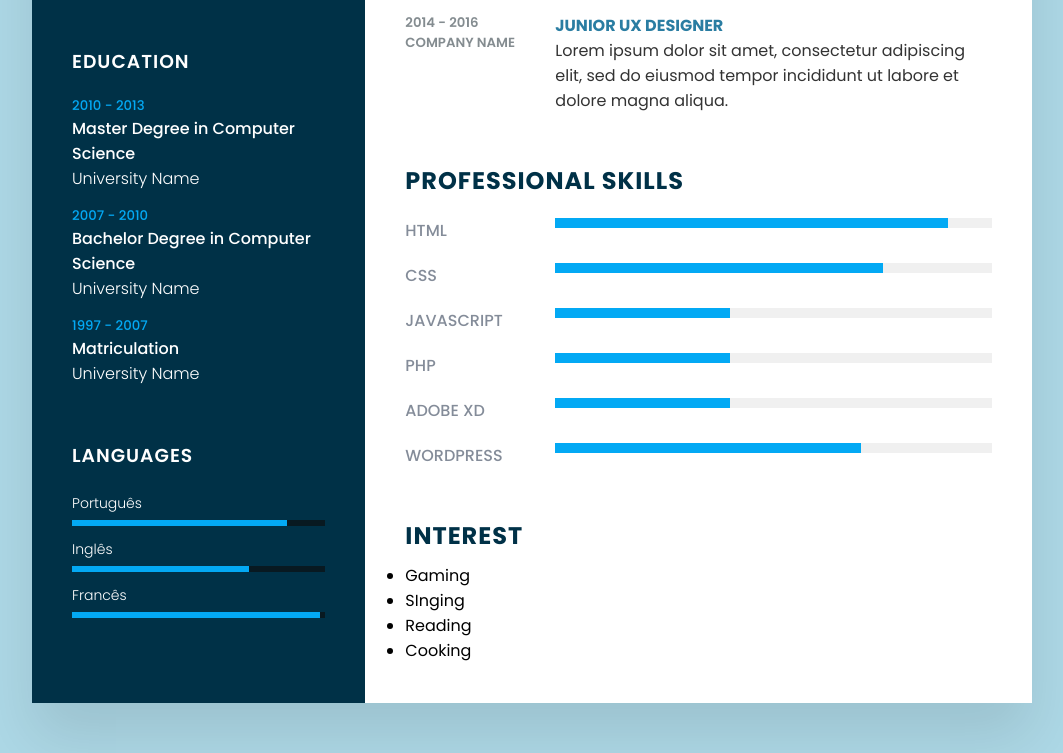
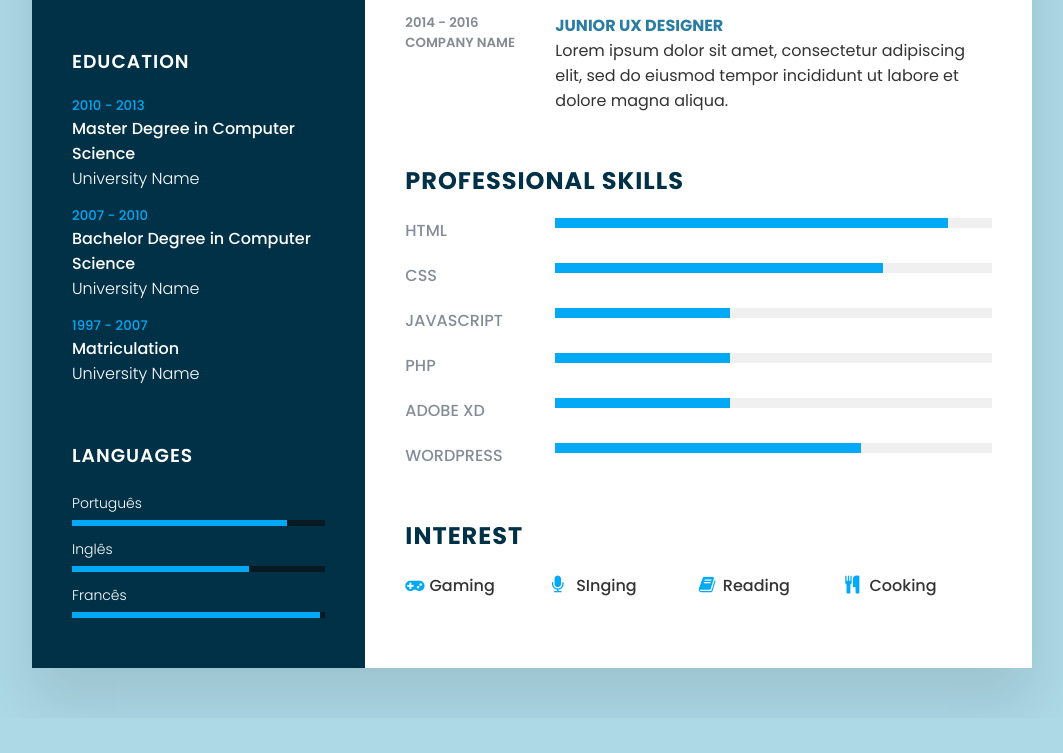
Before and after one commit to herby989/cv, a plain HTML site: page index.html in a window 1280 px wide. Shown: the part 667-1420 px from the top of the page, without its empty margins (108-1171 px from the left). After the commit the page ends 1385 px from the top, so only its background shows below. Drawn offline with Linux system fonts and the light colour scheme.

Commit message:
responsive code - cv v02

```diff
--- a/index.html
+++ b/index.html
@@ -210,10 +210,14 @@
             <div class="about interest">
                 <h2 class="title2">Interest</h2>
                 <ul>
-                    <li>Gaming</li>
-                    <li>SInging</li>
-                    <li>Reading</li>
-                    <li>Cooking</li>
+                    <li><i class="fa fa-gamepad" aria-hidden="true"></i>
+Gaming</li>
+                    <li><i class="fa fa-microphone" aria-hidden="true"></i>
+SInging</li>
+                    <li><i class="fa fa-book" aria-hidden="true"></i>
+Reading</li>
+                    <li><i class="fa fa-cutlery" aria-hidden="true"></i>
+Cooking</li>
                 </ul>
             </div>
         </div>
--- a/style.css
+++ b/style.css
@@ -245,3 +245,52 @@ p {
     height: 100%;
     background: #03a9f4;
 }
+
+.interest ul{
+    display: grid;
+    grid-template-columns: repeat(4,1fr);
+}
+
+.interest ul li{
+    list-style: none;
+    color: #333;
+    font-weight: 500;
+    margin: 10px 0;
+
+}
+
+.interest ul li .fa{
+    color: #03a9f4;
+    font-size: 18px;
+    width: 20px;
+}
+
+@media (max-width: 1000px){
+    .container{
+        margin: 10px;
+        grid-template-columns: repeat(1,1fr);
+    }
+    .interest ul{
+        grid-template-columns: repeat(2,1fr);
+    }
+
+
+}
+
+@media (max-width: 600px){
+    .about .box{
+        flex-direction: column;
+
+    }
+    .about .box .year_company{
+        margin-bottom: 5px;
+
+    }
+    .interest ul{
+        grid-template-columns: repeat(1,1fr);
+    }
+
+    .skills .box{
+        grid-template-columns: repeat(1,1fr);
+    }
+}
```
